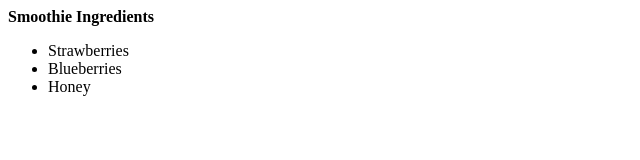
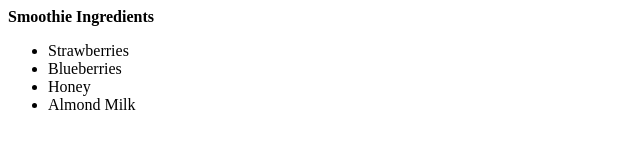
Before and after one commit to chantellerosemarie/code-first-intuit, a plain HTML site: page index.html in a window 1280 px wide. Shown: the whole page, without its empty margins (0-640 px from the left). Drawn offline with Linux system fonts and the light colour scheme.

Commit message:
Added Almond Milk

```diff
--- a/index.html
+++ b/index.html
@@ -4,4 +4,5 @@
   <li>Strawberries</li>
   <li>Blueberries</li>
   <li>Honey</li>
+  <li>Almond Milk</li>
 </ul>
```
